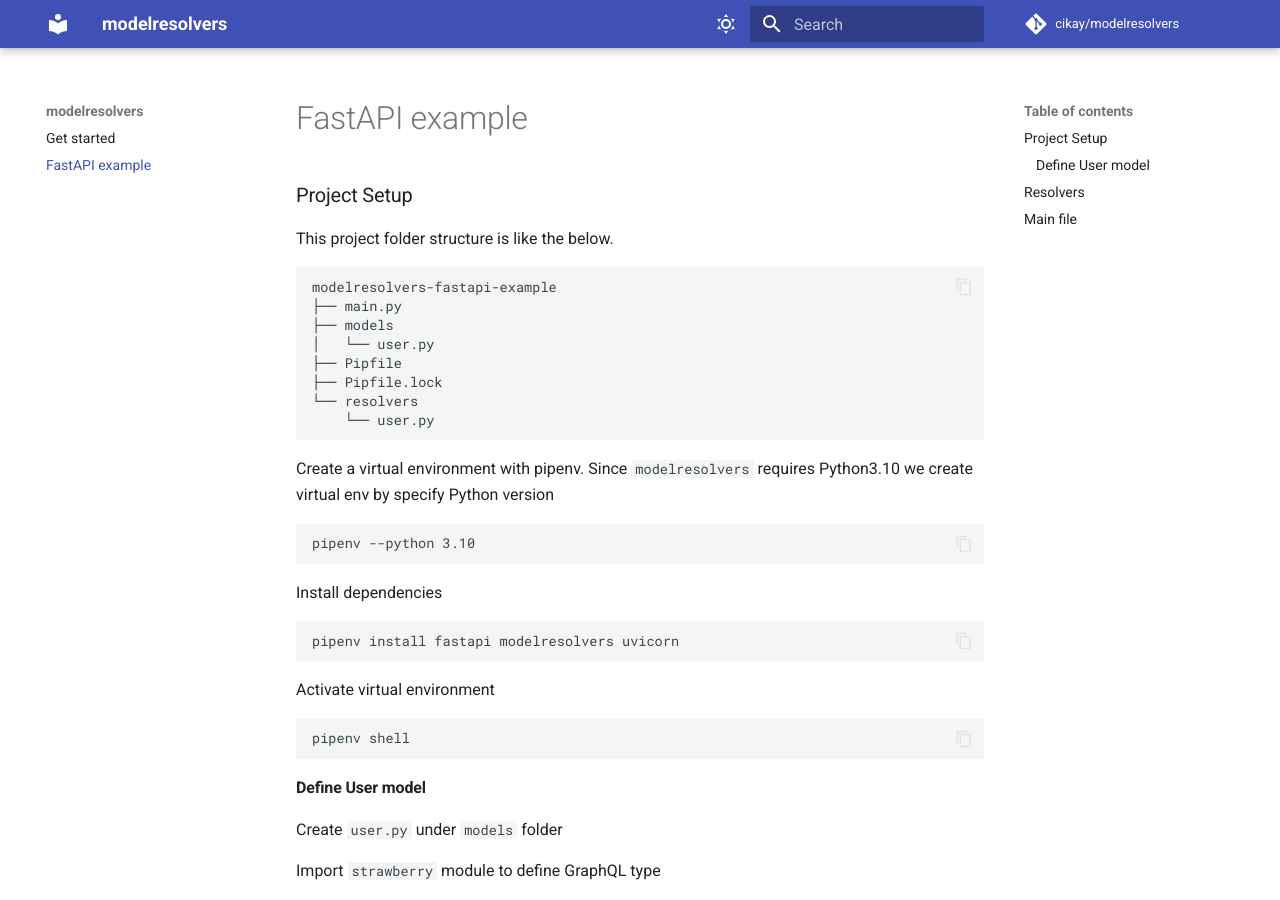
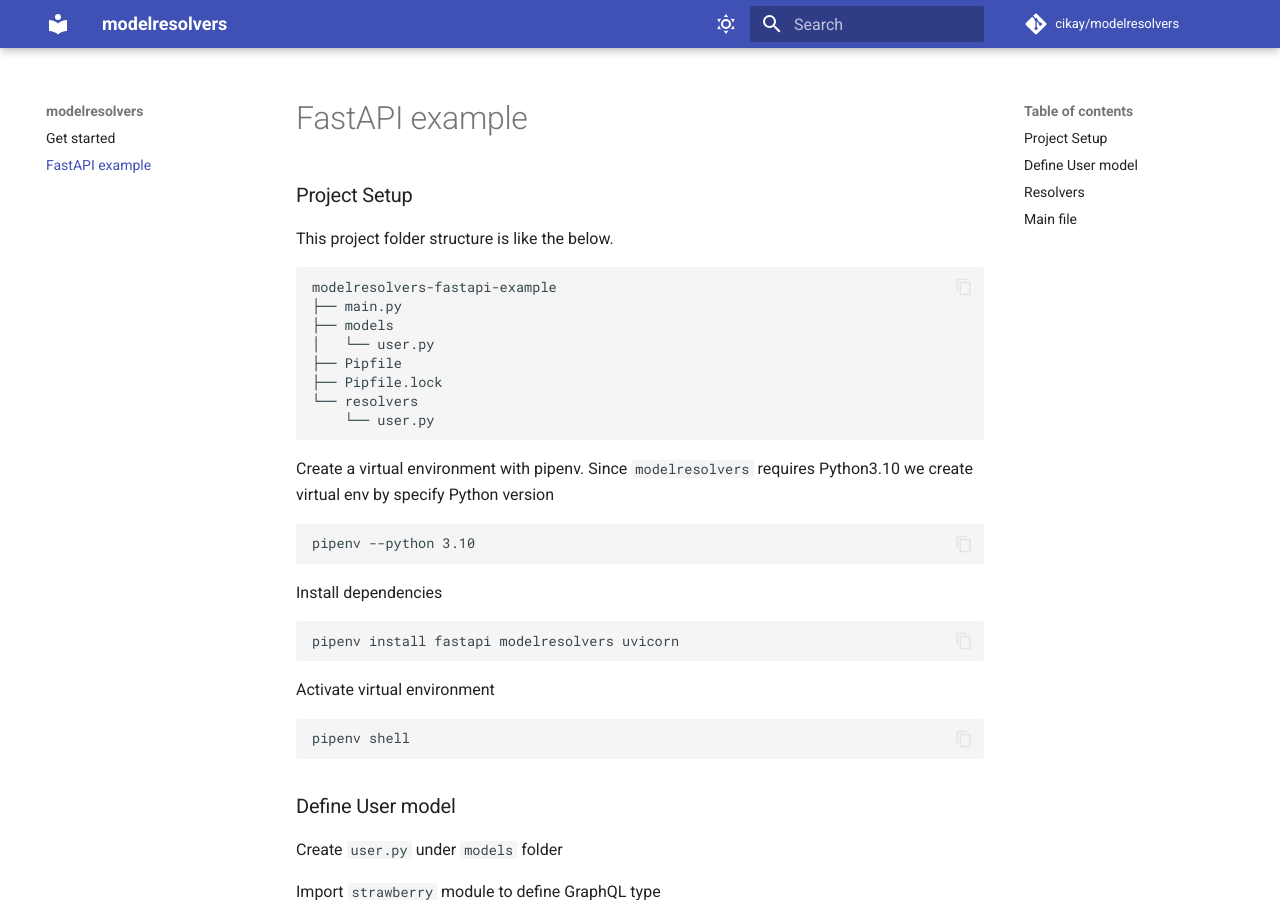
Before and after one commit to cikay/modelresolvers, an MkDocs documentation site: the page built from docs/fastapi_example.md, in a window 1280 px wide and 900 px high. Built offline with MkDocs 1.6.1 and Material for MkDocs 9.7.7, drawn with Linux system fonts in a browser that asks for light colours; comment, search, counter and statistics services are not loaded.

Commit message:
make headers same level

````diff
--- a/docs/fastapi_example.md
+++ b/docs/fastapi_example.md
@@ -31,7 +31,7 @@
 pipenv shell
 ```
 
-#### Define User model
+### Define User model
 
 Create `user.py` under `models` folder
 
````
